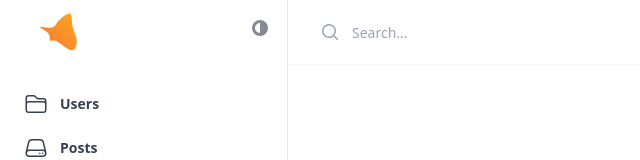
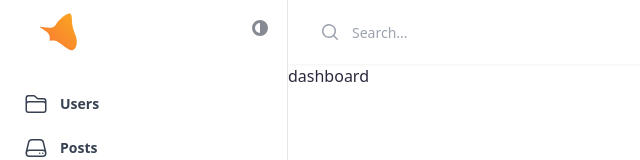
Before and after one commit to ehsansh84/social-dash-frnt, a React (Vite) app: page / in a window 1280 px wide. Shown: the top 160 px of the page, without its empty margins (0-640 px from the left). Built offline with nearby package versions, Linux system fonts and the light colour scheme.

Commit message:
add a route for dashboard and one for 404

```diff
--- a/src/Main.jsx
+++ b/src/Main.jsx
@@ -47,6 +47,11 @@
         <Route path="posts/:postId/edit" element={<div>edit post</div>} />
 
         <Route path="settings" element={<div>settings</div>} />
+        <Route path="/" element={<div>dashboard</div>} />
+
+        <Route path="*" element={<div>not found</div>} />
+
+
       </Routes>
     </main>
   )
```
